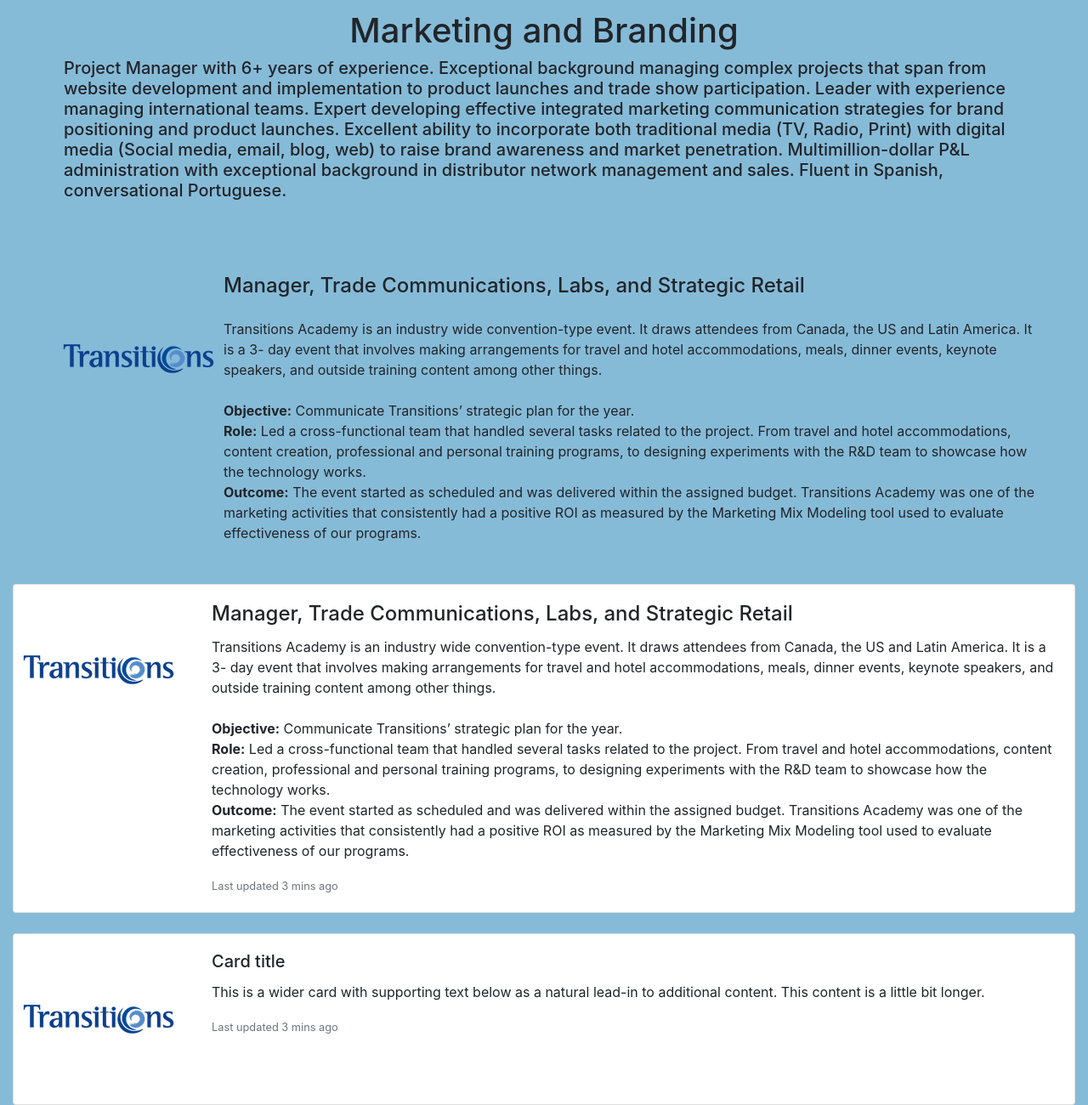
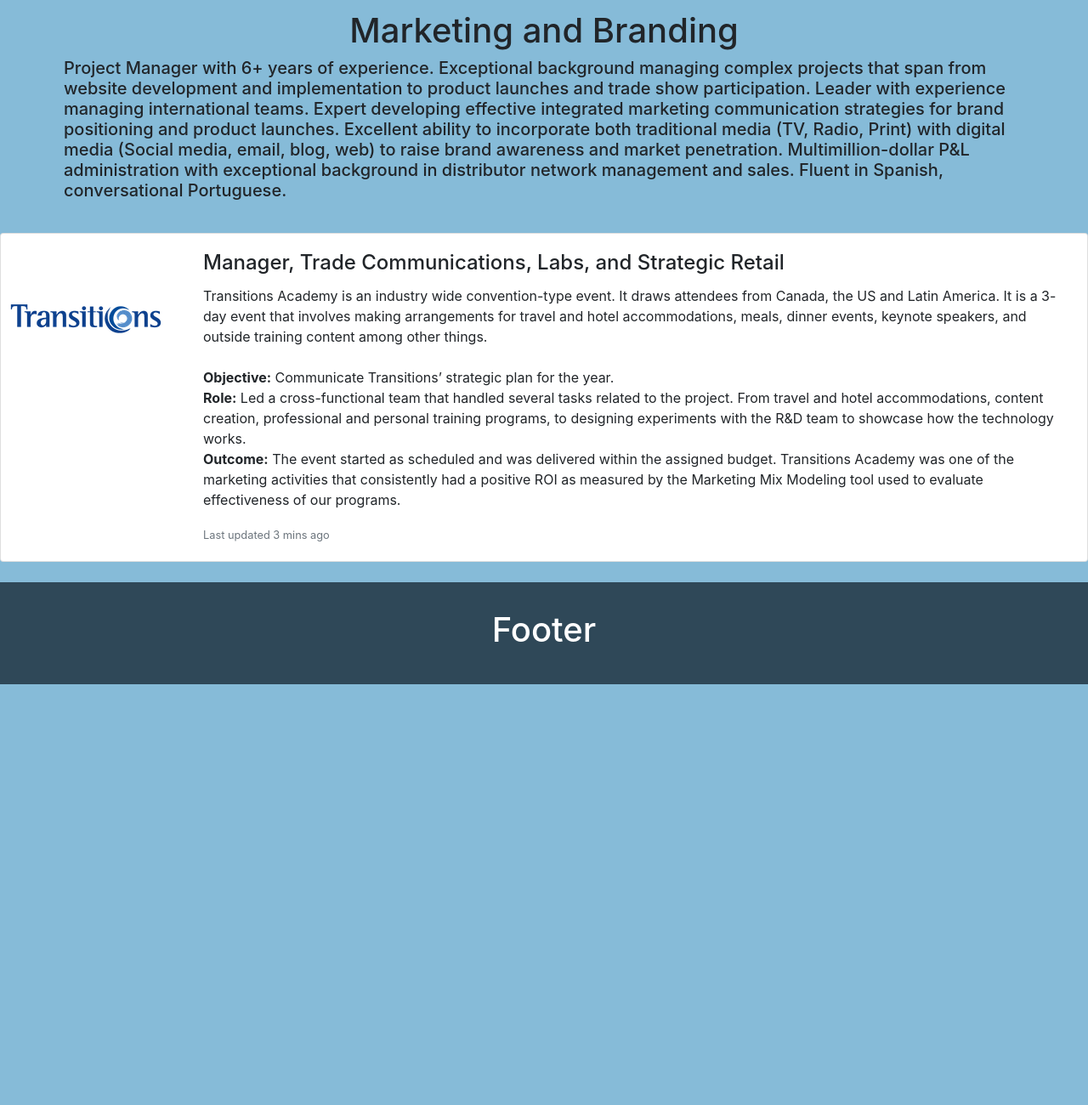
Before and after one commit to solismc/jsportfolio, a website: page public/brand.html in a window 1280 px wide. Shown: the part 114-1414 px from the top of the page at 85% size. After the commit the page ends 919 px from the top, so only its background shows below. Drawn offline with nearby package versions, Linux system fonts and the light colour scheme.

Commit message:
Ending for the day. Saving changes

```diff
--- a/public/brand.html
+++ b/public/brand.html
@@ -32,16 +32,6 @@
         <h1>Marketing and Branding</h1>
         <h5>Project Manager with 6+ years of experience. Exceptional background managing complex projects that span from website development and implementation to product launches and trade show participation. Leader with experience managing international teams. Expert developing effective integrated marketing communication strategies for brand positioning and product launches. Excellent ability to incorporate both traditional media (TV, Radio, Print) with digital media (Social media, email, blog, web) to raise brand awareness and market penetration. Multimillion-dollar P&L administration with exceptional background in distributor network management and sales. Fluent in Spanish, conversational Portuguese.</h5>
       </span>
-    <section class="media p-5">
-      <img src="images/transitions-lenses-vector-logo.png" alt="branding image" height="200" width="auto">
-      <section class="media-body">
-        <h4 class="mb-4">Manager, Trade Communications, Labs, and Strategic Retail</h4>
-        Transitions Academy is an industry wide convention-type event. It draws attendees from Canada, the US and Latin America. It is a 3- day event that involves making arrangements for travel and hotel accommodations, meals, dinner events, keynote speakers, and outside training content among other things.<br>
-            <br><strong>Objective:</strong> Communicate Transitions’ strategic plan for the year.
-            <br><strong>Role:</strong> Led a cross-functional team that handled several tasks related to the project. From travel and hotel accommodations, content creation, professional and personal training programs, to designing experiments with the R&D team to showcase how the technology works.
-            <br><strong>Outcome:</strong> The event started as scheduled and was delivered within the assigned budget.
-            Transitions Academy was one of the marketing activities that consistently had a positive ROI as measured by the Marketing Mix Modeling tool used to evaluate effectiveness of our programs.
-      </section>
     </section>
     <section class="card mb-4">
       <section class="row g-0">
@@ -58,26 +48,19 @@
               Transitions Academy was one of the marketing activities that consistently had a positive ROI as measured by the Marketing Mix Modeling tool used to evaluate effectiveness of our programs.</p>
             <p class="card-text"><small class="text-muted">Last updated 3 mins ago</small></p>
           </section>
-    </section>
-  </section>
         </section>
-      <section>
-      <section class="card mb-2">
-        <section class="row g-0">
-          <section class="col-md-2">
-            <img src="images/transitions-lenses-vector-logo.png" alt="Transitions Logo">
-          </section>
-          <section class="col-md-10">
-            <section class="card-body">
-              <h5 class="card-title">Card title</h5>
-              <p class="card-text">This is a wider card with supporting text below as a natural lead-in to additional content. This content is a little bit longer.</p>
-              <p class="card-text"><small class="text-muted">Last updated 3 mins ago</small></p>
-            </section>
-          </section>
         </section>
       </section>
+      </section>
+      </section>
+    <nav class="section-header-react">
+      <h1>Footer</h1>
+    </nav>
     </section>
-    </section>
+  </div>
+    <script src="/main.js" charset="utf-8"></script>
+  </body>
+</html>
 </body>
 
 
--- a/public/screen.css
+++ b/public/screen.css
@@ -15,6 +15,10 @@
   background-color: #86BBD8;
 }
 
+.card {
+  /*background-color: #86BBD8;
+  border: none;*/
+}
 .App {
   text-align: center;
   padding-left: 20px;
```
